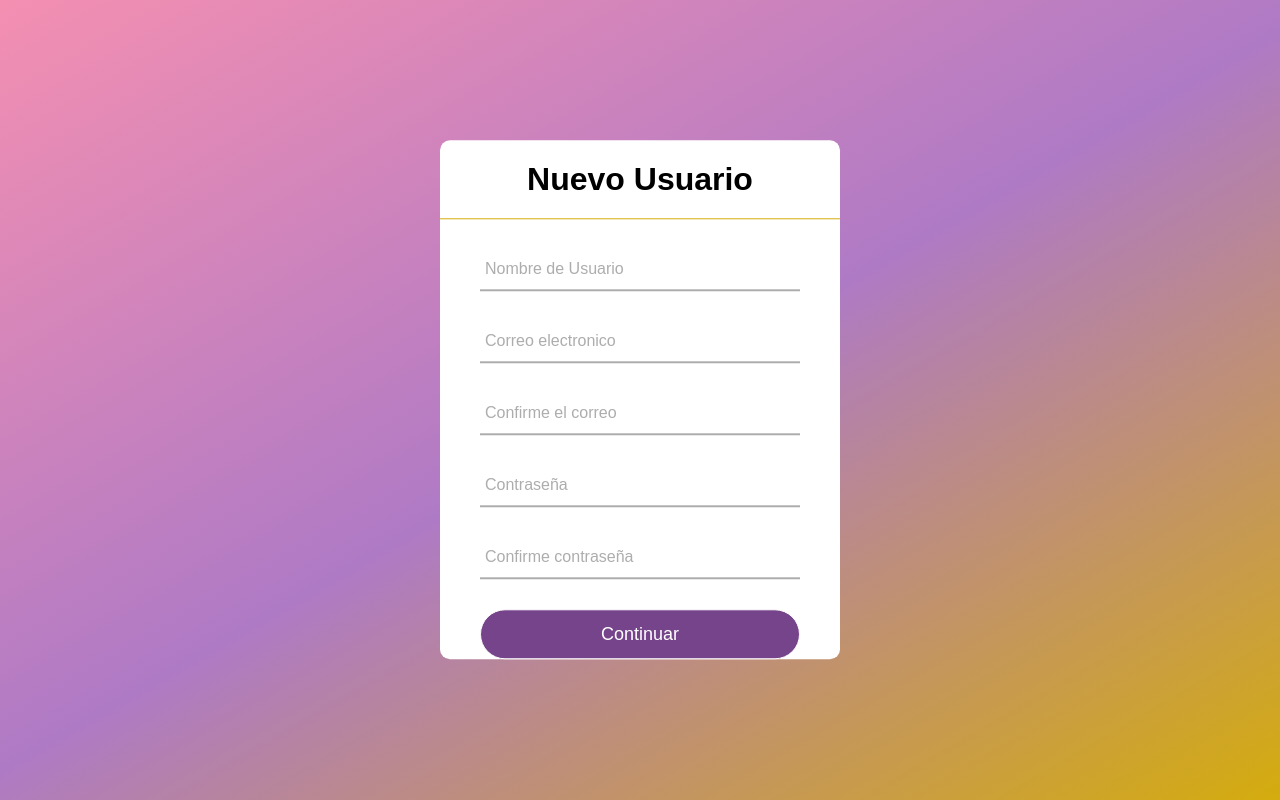
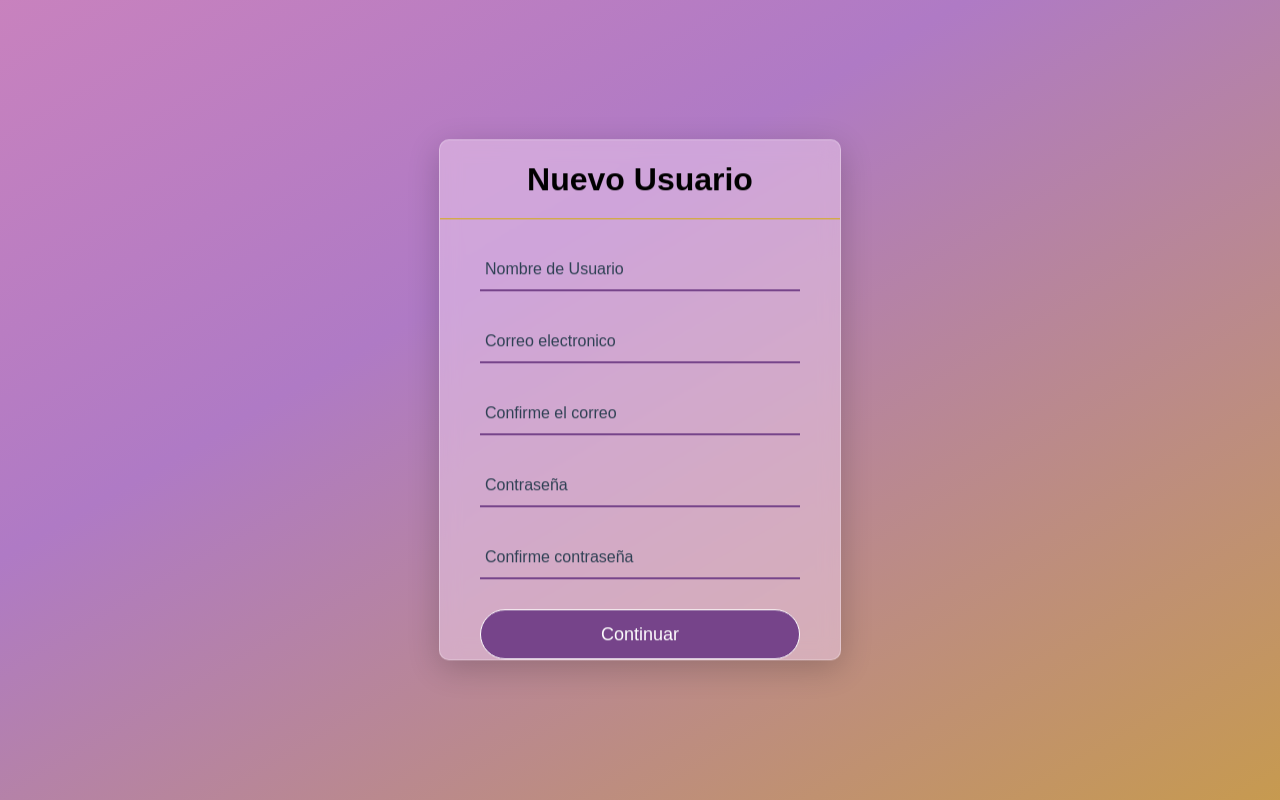
Before and after one commit to candelafz/noteit, a PHP site: page /registrarse.html in a window 1280 px wide. Run offline with PHP 8.4, Linux system fonts and the light colour scheme.

Commit message:
Update styles.css

```diff
--- a/styles.css
+++ b/styles.css
@@ -1,193 +1,76 @@
 /*fondo base*/
-body{
+body {
     margin: 0;
     padding: 0;
-    font-family: sans-serif, 'Times New Roman', Times, serif;
-    background: linear-gradient(150deg, #f48fb1, #af7ac5 , #d4ac0d );
+    font-family: 'Poppins', sans-serif;
+    background: linear-gradient(150deg, #f48fb1, #af7ac5, #d4ac0d);
+    background-size: 200% 200%;
+    animation: gradientShift 5s ease-in-out infinite alternate;
     height: 100vh;
 }
+/* keyframes es para crear animaciones, lo uso para q se mueva el fondo*/
+@keyframes gradientShift {
+    0% {
+      background-position: 0% 50%;
+    }
+    100% {
+      background-position: 100% 50%;
+    }
+  }
 /*la cajita de registo*/
-.formulario{
+.formulario {
     position: absolute;
     top: 50%;
     left: 50%;
     transform: translate(-50%, -50%);
     width: 400px;
-    background: white  ;
+    backdrop-filter: blur(10px);
+    background: rgba(240, 209, 240, 0.486);
+    border: 1px solid rgba(255, 255, 255, 0.3); /* Borde tipo glass */
     border-radius: 10px;
+    box-shadow: 0 8px 32px rgba(0, 0, 0, 0.2);
+}
+/*titulo*/
+.formulario h1 {
+    text-align: center;
+    padding: 0 0 20px;
+    border-bottom: 1px solid #d4ac0d;
 }
 
-/*titulo*/
-.formulario h1{
-    text-align: center;
-    padding: 0 0 20px 0;
-    border-bottom: 1px solid #d4ac0d
-}
-
-.formulario form{
+.formulario form {
     padding: 0 40px;
     box-sizing: border-box;
 }
 
-form .username{
+.form-group {
     position: relative;
-    border-bottom: 2px solid #adadad;
+    border-bottom: 2px solid #76448a;
     margin: 30px 0;
 }
 
-.username input{
+.form-group input {
     width: 100%;
-    padding: 0 5px;
+    padding: 0 30px 0 5px;
     height: 40px;
     border: none;
     background: none;
     outline: none;
+
 }
 
-.username label {
+.form-group label {
     position: absolute;
     top: 50%;
     left: 5px;
-    color: #adadad;
-    transform: translateY(-50%);
-    font-size: 16px;
-    pointer-events: none;
-    transition: .5s;
-}
-form .username{
-    position: relative;
-    border-bottom: 2px solid #adadad;
-    margin: 30px 0;
-}
-
-.Contraseña input{
-    width: 100%;
-    padding: 0 5px;
-    height: 40px;
-    border: none;
-    background: none;
-    outline: none;
-}
-
-.Contraseña label {
-    position: absolute;
-    top: 50%;
-    left: 5px;
-    color: #adadad;
+    color: #2e4053;
     transform: translateY(-50%);
     font-size: 16px;
     pointer-events: none;
     transition: .5s;
 }
 
-form .Contraseña{
-    position: relative;
-    border-bottom: 2px solid #adadad;
-    margin: 30px 0;
-}
-
-.Correo input{
-    width: 100%;
-    padding: 0 5px;
-    height: 40px;
-    border: none;
-    background: none;
-    outline: none;
-}
-
-.Correo label {
-    position: absolute;
-    top: 50%;
-    left: 5px;
-    color: #adadad;
-    transform: translateY(-50%);
-    font-size: 16px;
-    pointer-events: none;
-    transition: .5s;
-}
-form .Correo{
-    position: relative;
-    border-bottom: 2px solid #adadad;
-    margin: 30px 0;
-}
-
-.RepetirCorreo input{
-    width: 100%;
-    padding: 0 5px;
-    height: 40px;
-    border: none;
-    background: none;
-    outline: none;
-}
-
-.RepetirCorreo label {
-    position: absolute;
-    top: 50%;
-    left: 5px;
-    color: #adadad;
-    transform: translateY(-50%);
-    font-size: 16px;
-    pointer-events: none;
-    transition: .5s;
-}
-form .RepetirCorreo{
-    position: relative;
-    border-bottom: 2px solid #adadad;
-    margin: 30px 0;
-}
-
-.contraseñaR input{
-    width: 100%;
-    padding: 0 5px;
-    height: 40px;
-    border: none;
-    background: none;
-    outline: none;
-}
-
-.contraseñaR label {
-    position: absolute;
-    top: 50%;
-    left: 5px;
-    color: #adadad;
-    transform: translateY(-50%);
-    font-size: 16px;
-    pointer-events: none;
-    transition: .5s;
-}
-form .contraseñaR{
-    position: relative;
-    border-bottom: 2px solid #adadad;
-    margin: 30px 0;
-}
-
-.re-contraseña input{
-    width: 100%;
-    padding: 0 5px;
-    height: 40px;
-    border: none;
-    background: none;
-    outline: none;
-}
-
-.re-contraseña label {
-    position: absolute;
-    top: 50%;
-    left: 5px;
-    color: #adadad;
-    transform: translateY(-50%);
-    font-size: 16px;
-    pointer-events: none;
-    transition: .5s;
-}
-form .re-contraseña{
-    position: relative;
-    border-bottom: 2px solid #adadad;
-    margin: 30px 0;
-}
-
 /*estas dos funciones son para que se mueva el texto cuando lo selecciones*/
-.username::before{
+.form-group::before {
     content: '';
     position: absolute;
     top: 40px;
@@ -198,130 +81,16 @@
     transition: .5s;
 }
 
-.username input:focus ~ label,
-.username input:focus ~ label{
+.form-group input:focus ~ label, .form-group input:valid ~ label {
     top: -5px;
     color: #76448a;
 }
 
- .usernameinput:focus ~ span::before,
- .usernameinput:focus ~ span::before{
+.form-group input:focus ~ label::before {
     width: 100%;
 }
-
-.Contraseña::before{
-    content: '';
-    position: absolute;
-    top: 40px;
-    left: 0;
-    width: 100%;
-    height: 2px;
-    background: #76448a;
-    transition: .5s;
-}
-
-.Contraseña input:focus ~ label,
-.Contraseña input:focus ~ label{
-top: -5px;
-color: #76448a;
-}
-
- .Contraseñainput:focus ~ span::before,
- .Contraseñainput:focus ~ span::before{
-    width: 100%;
- }
-
- .Correo::before{
-    content: '';
-    position: absolute;
-    top: 40px;
-    left: 0;
-    width: 0%;
-    height: 2px;
-    background: #76448a;
-    transition: .5s;
-}
-
-.Correo input:focus ~ label,
-.Correo input:focus ~ label{
-top: -5px;
-color: #76448a;
-}
-
- .Correoinput:focus ~ span::before,
- .Correoinput:focus ~ span::before{
-    width: 100%;
- }
-
- .RepetirCorreo::before{
-    content: '';
-    position: absolute;
-    top: 40px;
-    left: 0;
-    width: 0%;
-    height: 2px;
-    background: #76448a;
-    transition: .5s;
-}
-
-.RepetirCorreo input:focus ~ label,
-.RepetirCorreo input:focus ~ label{
-top: -5px;
-color: #76448a;
-}
-
- .RepetirCorreoinput:focus ~ span::before,
- .RepetirCorreoinput:focus ~ span::before{
-    width: 100%;
- }
-
- .contraseñaR::before{
-    content: '';
-    position: absolute;
-    top: 40px;
-    left: 0;
-    width: 0%;
-    height: 2px;
-    background: #76448a;
-    transition: .5s;
-}
-
-.contraseñaR input:focus ~ label,
-.contraseñaR input:focus ~ label{
-top: -5px;
-color: #76448a;
-}
-
- .contraseñaRinput:focus ~ span::before,
- .contraseñaRinput:focus ~ span::before{
-    width: 100%;
- }
-
- .re-contraseña::before{
-    content: '';
-    position: absolute;
-    top: 40px;
-    left: 0;
-    width: 0%;
-    height: 2px;
-    background: #76448a;
-    transition: .5s;
-}
-
-.re-contraseña input:focus ~ label,
-.re-contraseña input:focus ~ label{
-top: -5px;
-color: #76448a;
-}
-
- .re-contraseñainput:focus ~ span::before,
- .re-contraseñainput:focus ~ span::before{
-    width: 100%;
- }
-
-
- /*el boton de iniciar*/
- input[type="submit"]{
+/*para el boton iniciar*/
+input[type="submit"] {
     width: 100%;
     height: 50px;
     border: 1px solid;
@@ -332,21 +101,38 @@
     cursor: pointer;
     outline: none;
 }
- input[type="submit"]:hover{
+
+input[type="submit"]:hover {
     border-color: #af7ac5;
     transition: .5s;
 }
 
- .registrarse{
+.registrarse {
     margin: 30px 0;
     text-align: center;
     font-size: 16px;
     color: black;
 }
- .registrarse a{
+
+.registrarse a {
     color: #af7ac5;
     text-decoration: none;
 }
- .registrarse a:hover{
+
+.registrarse a:hover {
     text-decoration: underline;
 }
+
+/*ojito a la derecha */
+.toggle-pass {
+    position: absolute;
+    top: 50%;
+    right: 10px;
+    transform: translateY(-50%);
+    background: none;
+    border: none;
+    font-size: 18px;
+    cursor: pointer;
+    color: #76448a;
+    z-index: 2;
+}
```
Lines whose indentation alone changed are shown as unchanged.
